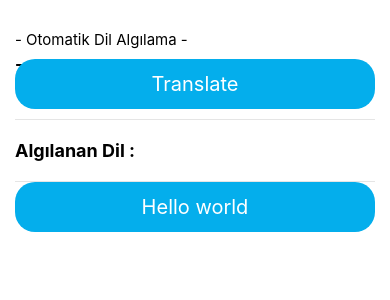
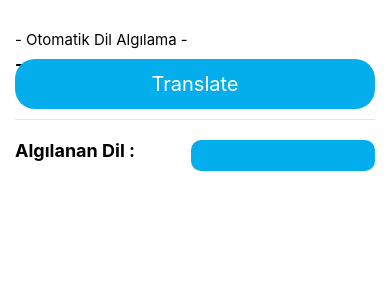
Before and after one commit to mertfozzy/React-Native-Translator, a React Native app: screen / in a window 390 px wide. Shown: the top 300 px of the page. Built offline with nearby package versions, Linux system fonts and the light colour scheme; no server answers.

Commit message:
Update App.js

```diff
--- a/src/App.js
+++ b/src/App.js
@@ -18,7 +18,7 @@ const App = () => {
 
   const handleVoice = () => {
     console.log("buraya geldi.")
-    Tts.speak("If you like this video.");
+    Tts.speak(inputText);
   }
 
   let key = "6dc546ea8df4448d87b5a2593bed48be";
@@ -86,16 +86,15 @@ const App = () => {
             {responseText}
           </Text>
         </View>
-        <Text style={styles.detected}>Algılanan Dil : {detectLanguage}</Text>
-        <View style={styles.line}></View>
-
-        <TouchableHighlight
-        style={styles.voiceButton}
-        onPress={() => handleVoice()}>
-
-          <Text style={styles.btnText}>Hello world</Text>
-
-        </TouchableHighlight>
+        <View style={{flexDirection: "row"}}>
+          <Text style={styles.detected} >Algılanan Dil :
+          </Text>
+          <TouchableHighlight
+              style={styles.voiceButton}
+              onPress={() => handleVoice()}>
+              <Text style={styles.voiceBtnText} placeholder="Telaffuz">{detectLanguage}</Text>
+            </TouchableHighlight>
+        </View>
 
       </ScrollView>
     </View>
@@ -118,15 +117,6 @@ const styles = StyleSheet.create({
     flex: 0,
     flexDirection: "row",
     fontSize: 15
-  },
-  detected: {
-    justifyContent: "center",
-    alignItems: "center",
-    marginBottom: 10,
-    flex: 0,
-    flexDirection: "row",
-    fontSize: 18,
-    fontWeight: 'bold'
   },
   line: {
     borderBottomColor: "black",
@@ -164,18 +154,33 @@ const styles = StyleSheet.create({
     backgroundColor: '#04aeec',
     borderRadius: 20
   },
+  detected: {
+    justifyContent: "center",
+    alignItems: "center",
+    marginBottom: 10,
+    flex: 1,
+    flexDirection: "row",
+    fontSize: 18,
+    fontWeight: 'bold'
+  },
   btnText: {
     color: "white",
     fontSize: 20,
     padding: 3
   },
+  voiceBtnText: {
+    color: "white",
+    fontSize: 18,
+  },
   voiceButton: {
+    backgroundColor: '#04aeec',
+    borderRadius: 10,
+    justifyContent: "center",
     alignItems: "center",
-    justifyContent: "center",
-    paddingVertical: 10,
-    paddingHorizontal: 1,
-    backgroundColor: '#04aeec',
-    borderRadius: 20
+    flex: 1,
+    flexDirection: "row",
+    padding: 4,
+    width: "100%"
   }
 
 });
```
